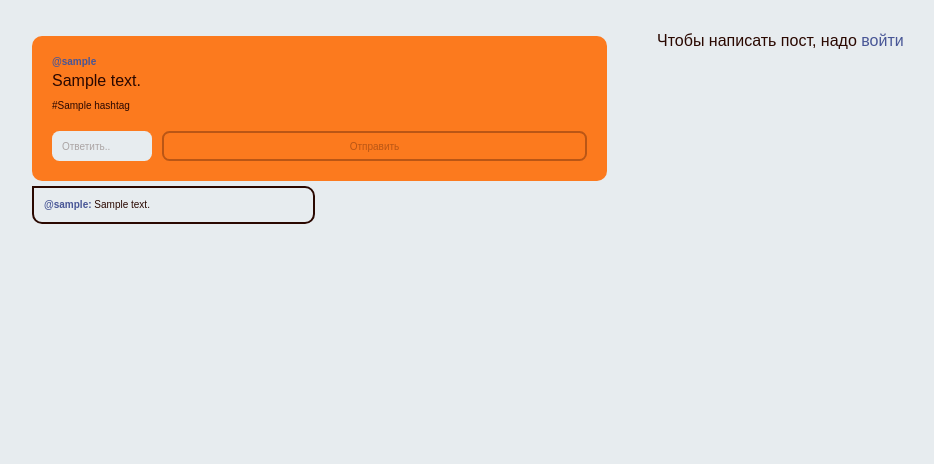
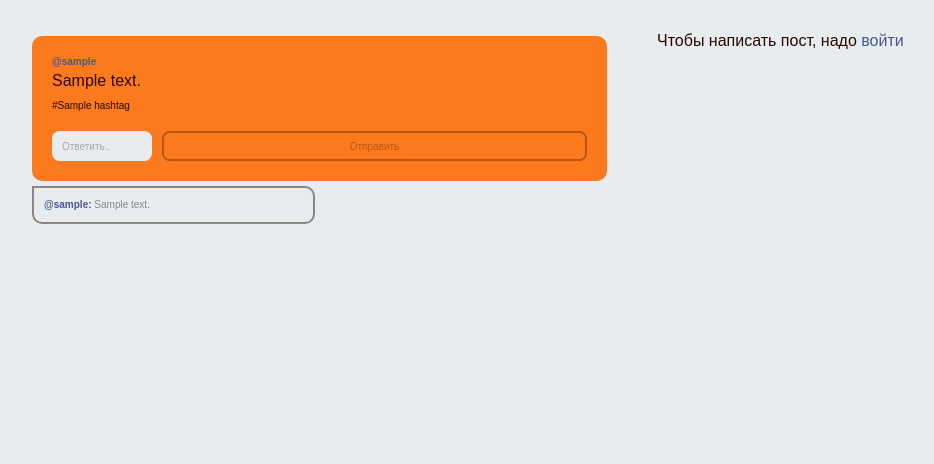
Before and after one commit to veselovese/ecosorter-forum, a PHP site: page /view.php?channel=all in a window 1280 px wide. Shown: the part 244-708 px from the top of the page, without its empty margins (8-942 px from the left). Run offline with PHP 8.4, Linux system fonts and the light colour scheme; tables that the repository leaves empty or names only in its code hold one stand-in row (values such as "Sample post"); some web fonts are replaced.

Commit message:
bags and css

```diff
--- a/css/main.css
+++ b/css/main.css
@@ -307,7 +307,7 @@ textarea {
 
 .reply-line__reply {
     margin-top: 1rem;
-    color: var(--text-color);
+    color: #2A080075;
     font-weight: 400;
     transition: 0.2s cubic-bezier(0.22, 0.61, 0.36, 1);
     line-height: 135%;
@@ -361,7 +361,7 @@ textarea {
 } */
 
 .reply-line__item {
-    border: 2px solid var(--text-color);
+    border: 2px solid #2A080075;
     border-radius: 0 1rem 1rem 1rem;
     max-width: 50rem;
     transition: 0.2s cubic-bezier(0.22, 0.61, 0.36, 1);
```
